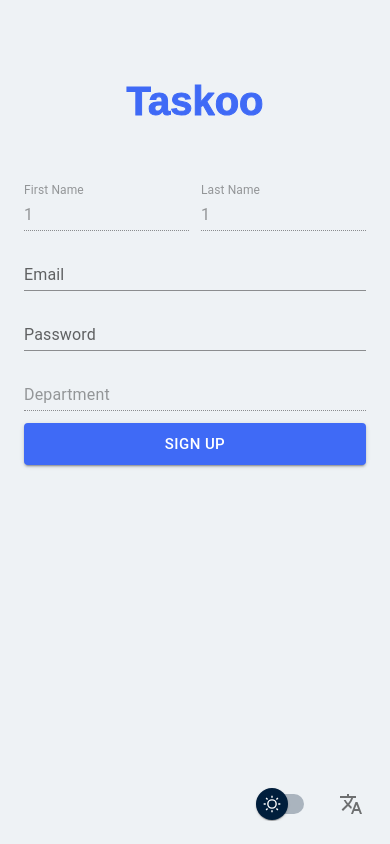
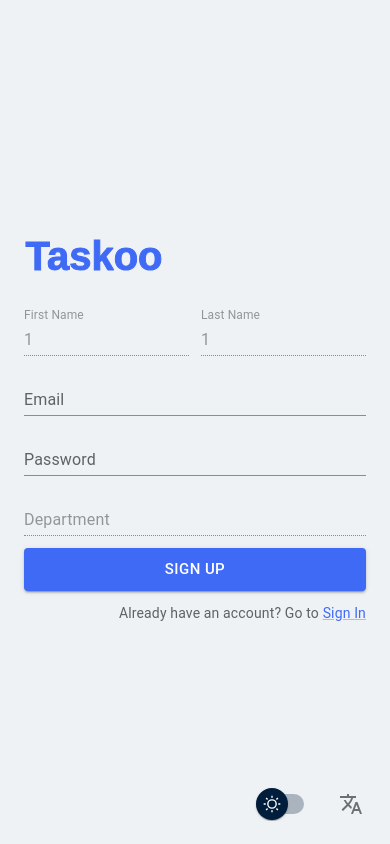
Before and after one commit to LunaticLeo/Taskoo_CS554_Final, a React (Vite) app in the folder front-end/: page /signup/1/1 in a window 390 px wide. Built offline with nearby package versions, Linux system fonts and the light colour scheme.

Commit message:
perf: Prompt responsive experience

```diff
--- a/front-end/src/components/LangButton.tsx
+++ b/front-end/src/components/LangButton.tsx
@@ -14,7 +14,7 @@ const LangButton: React.FC<{ sx?: SxProps<Theme> }> = ({ sx }) => {
 			</IconButton>
 
 			<Menu anchorEl={anchorEl} open={open} onClose={() => setAnchorEl(null)}>
-				<MenuItem onClick={() => i18n.changeLanguage('en')}>English (United State)</MenuItem>
+				<MenuItem onClick={() => i18n.changeLanguage('en')}>English (United States)</MenuItem>
 				<MenuItem onClick={() => i18n.changeLanguage('cn')}>简体中文</MenuItem>
 			</Menu>
 		</>
--- a/front-end/src/components/account/Account.tsx
+++ b/front-end/src/components/account/Account.tsx
@@ -12,9 +12,9 @@ const Account: React.FC = () => {
 			<Stack
 				sx={{
 					position: 'absolute',
-					top: { md: 15, xs: 'auto' },
+					top: { sm: 15, xs: 'auto' },
 					right: 15,
-					bottom: { md: 'auto', xs: 15 },
+					bottom: { sm: 'auto', xs: 15 },
 					zIndex: theme => theme.zIndex.appBar
 				}}
 				direction='row'
--- a/front-end/src/components/account/Signin.tsx
+++ b/front-end/src/components/account/Signin.tsx
@@ -9,14 +9,14 @@ const Signin: React.FC = () => {
 	return (
 		<Box
 			sx={{
-				width: { lg: '30%', md: '40%', xs: '100%' },
-				height: { lg: '70%', md: '85%', xs: '100%' },
+				width: { lg: '30%', md: '40%', sm: '60%', xs: '100%' },
+				height: 'fit-content',
 				padding: { lg: 9, md: 6, xs: 3 }
 			}}
 			className='all-center'
 		>
-			<Logo />
 			<Stack component='form' autoComplete='off' spacing={5}>
+				<Logo />
 				<TextField id='email' label={t('email')} variant='standard' type='email' />
 				<TextField id='password' label={t('password')} variant='standard' type='password' />
 				<Button size='large' variant='contained'>
--- a/front-end/src/components/account/Signup.tsx
+++ b/front-end/src/components/account/Signup.tsx
@@ -1,8 +1,8 @@
 import React from 'react';
-import { Box, Button, Stack, TextField } from '@mui/material';
+import { Box, Button, Link, Stack, TextField, Typography } from '@mui/material';
 import { useTranslation } from 'react-i18next';
 import Logo from '../Logo';
-import { useParams } from 'react-router-dom';
+import { useParams, Link as RouterLink } from 'react-router-dom';
 
 const Signup: React.FC = () => {
 	const { t } = useTranslation();
@@ -11,14 +11,14 @@ const Signup: React.FC = () => {
 	return (
 		<Box
 			sx={{
-				width: { lg: '30%', md: '40%', xs: '100%' },
-				height: { lg: '70%', md: '85%', xs: '100%' },
+				width: { lg: '30%', md: '40%', sm: '60%', xs: '100%' },
+				height: 'fit-content',
 				padding: { lg: 9, md: 6, xs: 3 }
 			}}
 			className='all-center'
 		>
-			<Logo />
 			<Stack component='form' autoComplete='off' spacing={1.5}>
+				<Logo />
 				<Stack direction='row' justifyContent='space-between' spacing={1.5}>
 					<TextField id='firstname' label={t('firstname')} variant='standard' disabled value={firstname} />
 					<TextField id='lastname' label={t('lastname')} variant='standard' disabled value={lastname} />
@@ -30,6 +30,13 @@ const Signup: React.FC = () => {
 				<Button size='large' variant='contained'>
 					{t('signup')}
 				</Button>
+
+				<Typography variant='body2' color='text.secondary' sx={{ alignSelf: 'flex-end' }}>
+					Already have an account? Go to{' '}
+					<Link component={RouterLink} to='/'>
+						Sign In
+					</Link>
+				</Typography>
 			</Stack>
 		</Box>
 	);
```
